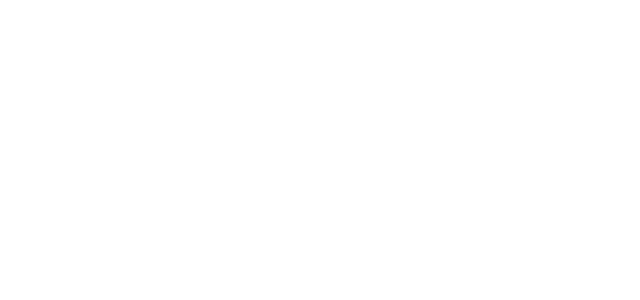
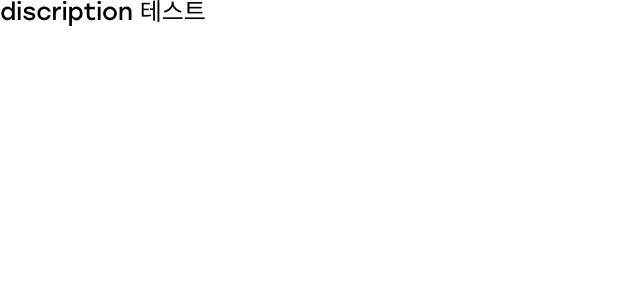
Before and after one commit to heejung-newheee/anchors-home, a Next.js app: page /guide/test/chaewon in a window 1280 px wide. Shown: the top 300 px of the page, without its empty margins (0-640 px from the left). Built offline with nearby package versions, Linux system fonts and the light colour scheme; a web font is replaced by a local one.

Commit message:
[2023-04-17]: discription 컴포넌트 작업

```diff
--- a/app/guide/test/chaewon/page.jsx
+++ b/app/guide/test/chaewon/page.jsx
@@ -2,6 +2,12 @@
 
 import Image from 'next/image';
 
+import Description from '@/components/Description/Description';
+
 export default function Chaewon() {
-  return <></>;
+  return (
+    <>
+      <Description data="discription 테스트" />
+    </>
+  );
 }
--- a/components/Description/Description.jsx
+++ b/components/Description/Description.jsx
@@ -2,8 +2,8 @@
 import Image from 'next/image';
 import Link from 'next/link';
 
-export default function Description() {
+export default function Description({ data }) {
   // props list = data
 
-  return <p className="description" />;
+  return <p className="description">{data}</p>;
 }
```
